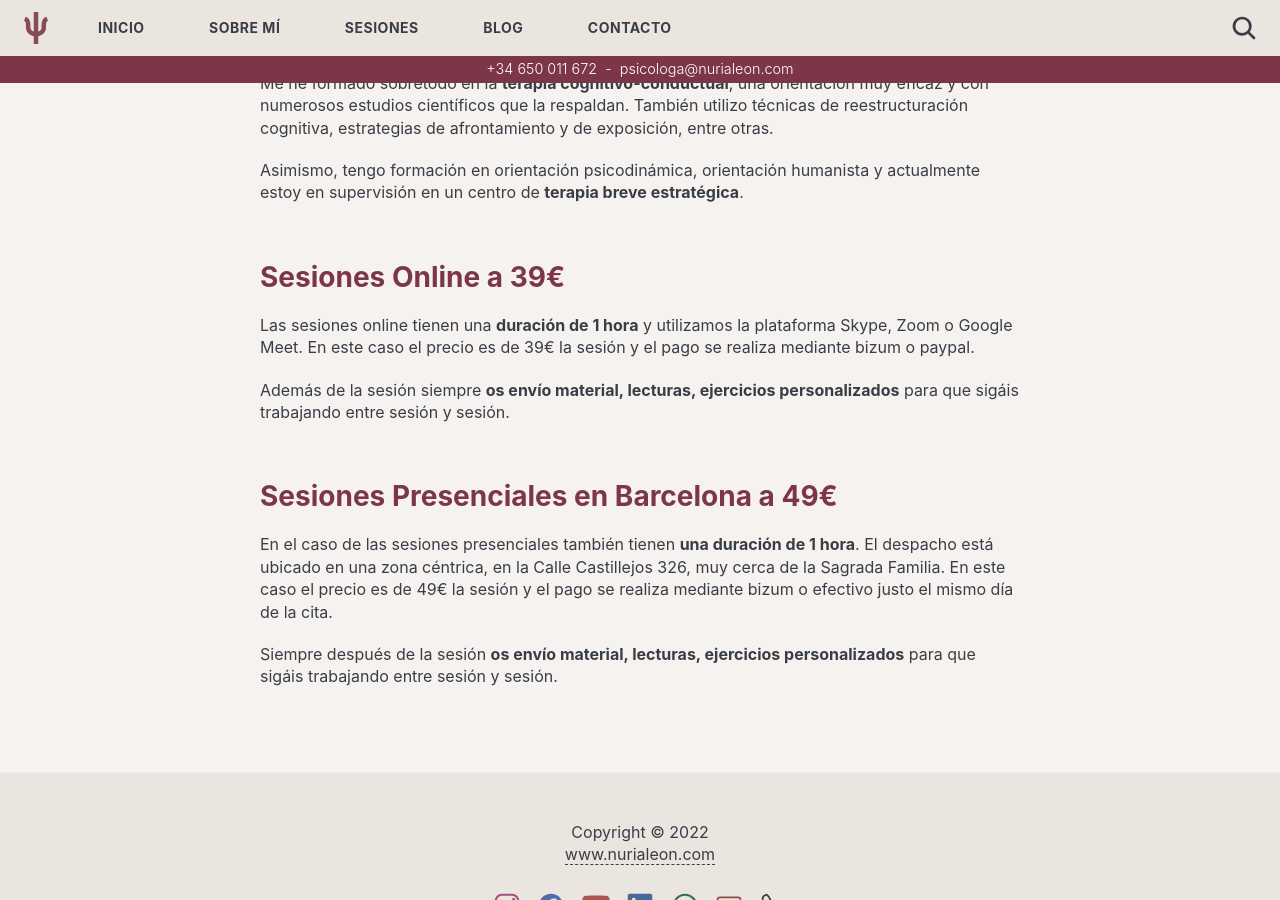
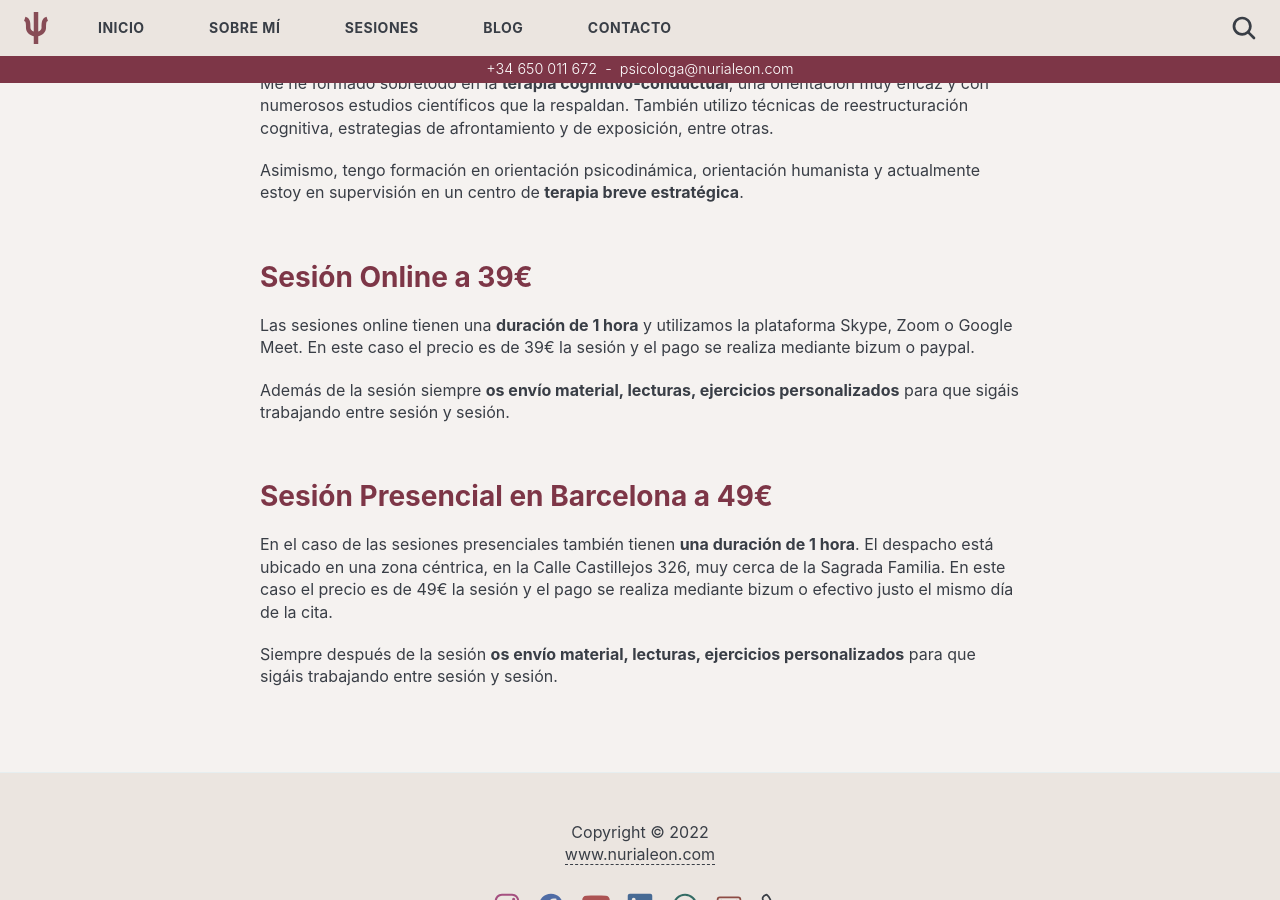
Before and after one commit to nurialeonsallent/nurialeon.com, a Jekyll site: the page built from _pages/sesiones.md, in a window 1280 px wide and 900 px high, scrolled down 411 px. Built offline with Jekyll 4.4.1, drawn with Linux system fonts in a browser that asks for light colours.

Commit message:
Update sesiones.md

```diff
--- a/_pages/sesiones.md
+++ b/_pages/sesiones.md
@@ -17,7 +17,7 @@ Me he formado sobretodo en la **terapia cognitivo-conductual**, una orientación
 Asimismo, tengo formación en orientación psicodinámica, orientación humanista y actualmente estoy en supervisión en un centro de **terapia breve estratégica**.
 
 
-## Sesiones Online a 39€
+## Sesión Online a 39€
 
 Las sesiones online tienen una **duración de 1 hora** y utilizamos la plataforma Skype, Zoom o Google Meet. En este caso el precio es de 39€ la sesión y el pago se realiza mediante bizum o paypal.
 
@@ -25,7 +25,7 @@ Además de la sesión siempre **os envío material, lecturas, ejercicios persona
 
 
 
-## Sesiones Presenciales en Barcelona a 49€
+## Sesión Presencial en Barcelona a 49€
 
  En el caso de las sesiones presenciales también tienen **una duración de 1 hora**. El despacho está ubicado en una zona céntrica, en la Calle Castillejos 326, muy cerca de la Sagrada Familia. En este caso el precio es de 49€ la sesión y el pago se realiza mediante bizum o efectivo justo el mismo día de la cita.
 
```
